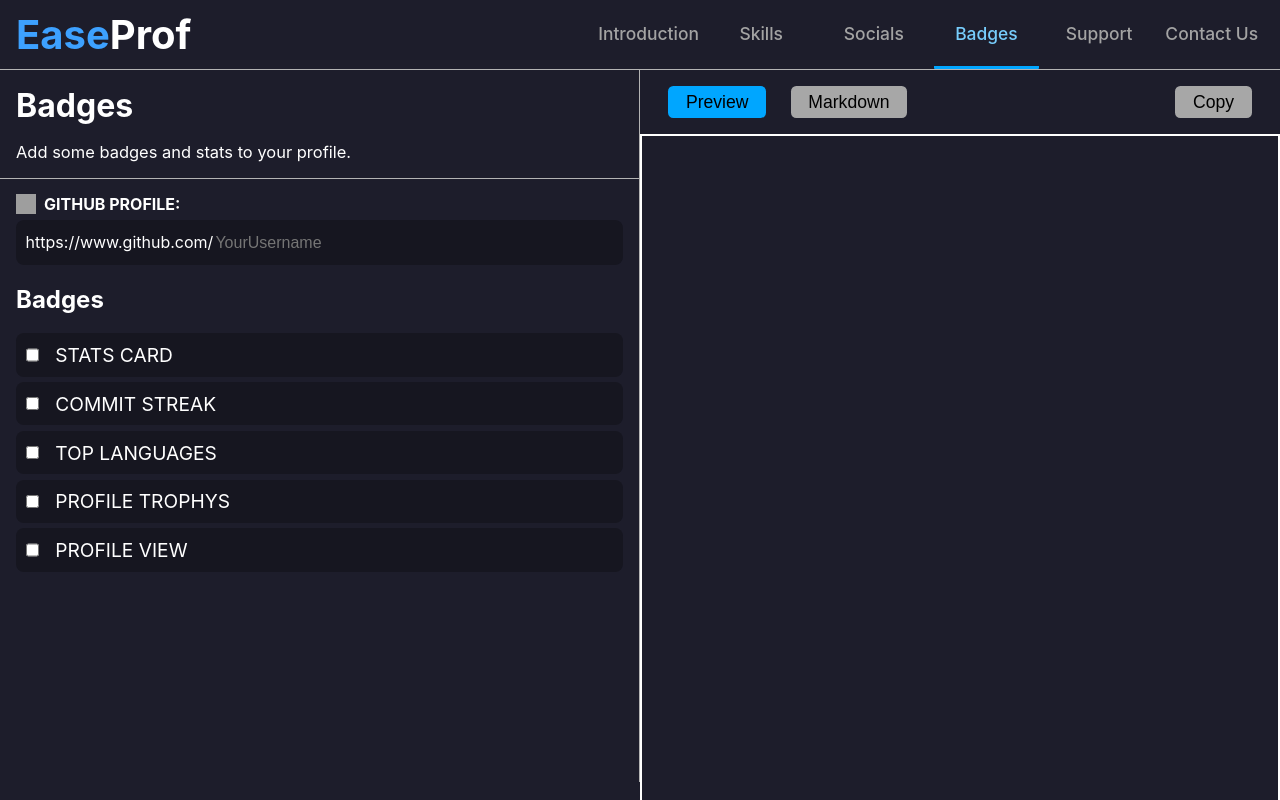
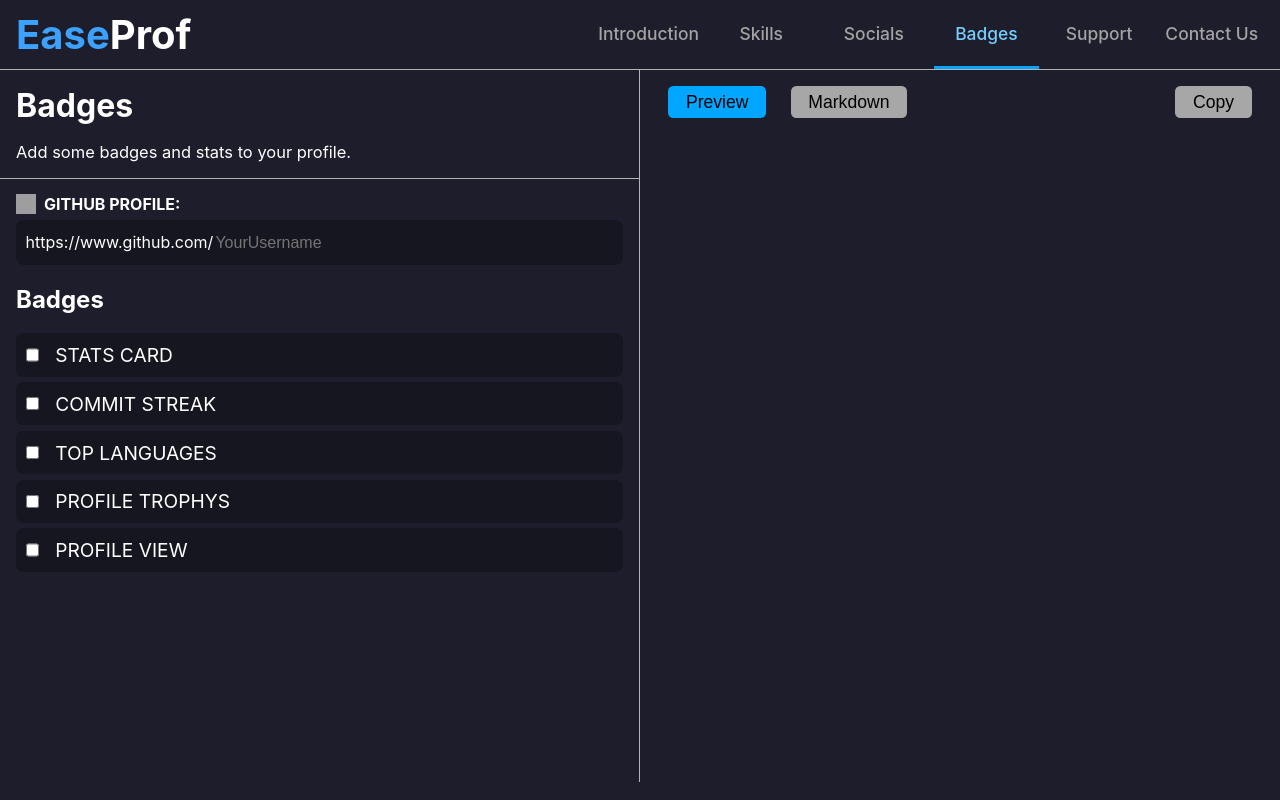
Before and after one commit to JASH-PATEL-6566/EaseProf, a Next.js app: page /badges in a window 1280 px wide. Built offline with nearby package versions, Linux system fonts and the light colour scheme; grey boxes are pictures that could not be loaded.

Commit message:
#3 small changes

```diff
--- a/Components/Navbar/Lauout.js
+++ b/Components/Navbar/Lauout.js
@@ -44,7 +44,7 @@
                         <ReactMarkdown children={text} />
                     </div>
                     <div className="markdown">
-                        <textarea name="area" id="markdown" className="area toggle display_none" value={text} onChange={(e) => setText(e.target.value)}></textarea>
+                        <textarea readOnly name="area" id="markdown" className="area toggle display_none" value={text} onChange={(e) => setText(e.target.value)}></textarea>
                     </div>
                 </div>
             </main>
--- a/package.json
+++ b/package.json
@@ -13,7 +13,9 @@
     "next": "13.0.1",
     "react": "18.2.0",
     "react-dom": "18.2.0",
-    "react-markdown": "^8.0.3"
+    "react-markdown": "^8.0.3",
+    "react-redux": "^8.0.5",
+    "redux": "^4.2.0"
   },
   "devDependencies": {
     "eslint": "8.26.0",
--- a/pages/_app.js
+++ b/pages/_app.js
@@ -1,7 +1,9 @@
 import '../styles/globals.css'
 import Layout from '../Components/Navbar/Lauout'
 
+
 function MyApp({ Component, pageProps }) {
+
   return (
     <Layout>
       <Component {...pageProps} />
--- a/styles/globals.css
+++ b/styles/globals.css
@@ -32,34 +32,37 @@
 
 section {
     height: 100vh;
-    overflow: hidden;
+    /* overflow: hidden; */
     position: relative;
 }
 
 .mark-div {
-    border: 2px solid white;
+    /* border: 2px solid white; */
     position: absolute;
     width: 50%;
     background-color: transparent;
     /* display: none; */
     padding: 0 15px;
+    overflow-y: scroll;
 }
 
 #markdown {
     border-style: none;
-    border: 2px solid white;
-    color: white;
+    /* border: 2px solid white; */
+    color: rgb(165, 165, 165);
     background-color: transparent;
     position: absolute;
     width: 50% !important;
     padding: 10px 15px;
+    overflow-y: scroll;
+    outline: none;
 }
 
 .mark-div,
 textarea {
     font-size: 20px;
-    height: 85%;
-    max-height: 85%;
+    height: 80%;
+    max-height: 80%;
 }
 
 .display_none {
```
Also changed, not shown: 2 other files (tests, documents, lock files or other folders).
